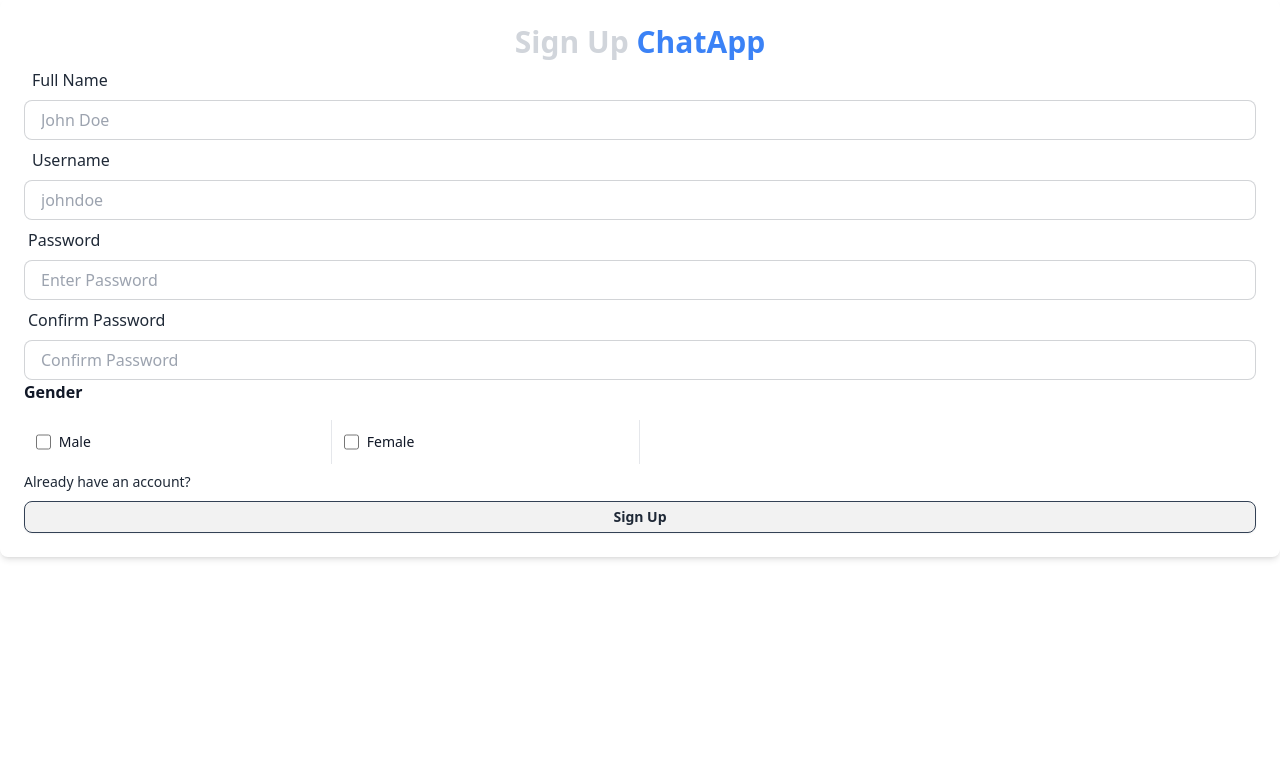
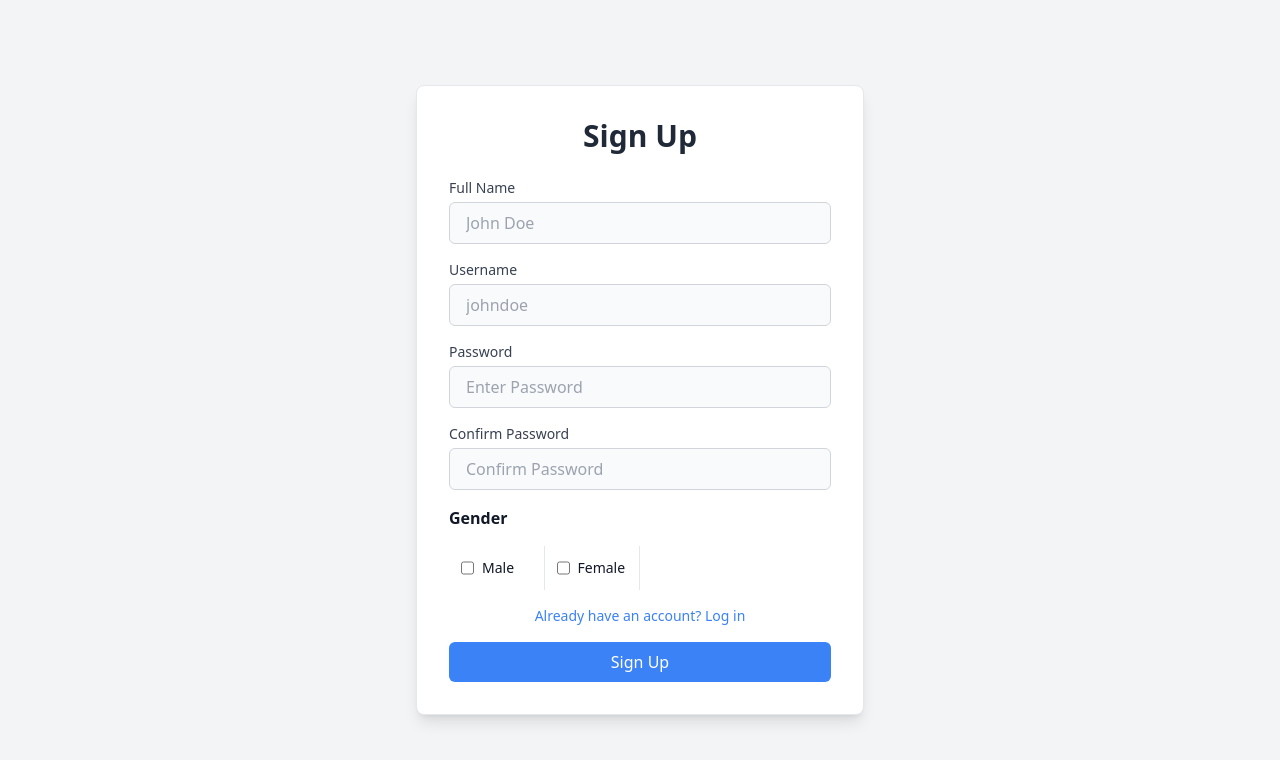
Before and after one commit to famnas321/chat-app, a React (Vite) app in the folder front-end/: page /signUp in a window 1280 px wide. Shown: the top 760 px of the page. Built offline with nearby package versions, Linux system fonts and the light colour scheme.

Commit message:
committed on 29.1.2025

```diff
--- a/front-end/src/Hooks/useLogout.js
+++ b/front-end/src/Hooks/useLogout.js
@@ -1,36 +1,32 @@
+import { useState } from "react";
+import { useAuthContext } from "../context/AuthContext";
+import toast from "react-hot-toast";
 
+const useLogout = () => {
+	const [loading, setLoading] = useState(false);
+	const { setAuthUser } = useAuthContext();
 
-import { useAuthContext } from "../context/AuthContext";
+	const logout = async () => {
+		setLoading(true);
+		try {
+			const res = await fetch("/api/auth/logout", {
+				method: "POST",
+				headers: { "Content-Type": "application/json" },
+			});
+			const data = await res.json();
+			if (data.error) {
+				throw new Error(data.error);
+			}
 
-export const useLogout = () => {
-  const { setAuthUser } = useAuthContext();
+			localStorage.removeItem("chat-user");
+			setAuthUser(null);
+		} catch (error) {
+			toast.error(error.message);
+		} finally {
+			setLoading(false);
+		}
+	};
 
-  const logout = () => {
-    localStorage.removeItem("token");
-    // localStorage.removeItem("authToken");
-
-    setAuthUser(null);
-  };
-
-  return { logout };
+	return { loading, logout };
 };
-
-
-
-
-
-
-
-
-
-
-
-
-// import { useAuthContext } from "../context/AuthContext"
-
-// const {setAuthUser}=useAuthContext()
-// export const useLogout=()=>{
-//     localStorage.removeItem("chat-user")
-//     setAuthUser(null)
-
-// }
+export default useLogout;
--- a/front-end/src/Hooks/useMessagesListen.js
+++ b/front-end/src/Hooks/useMessagesListen.js
@@ -9,8 +9,8 @@
 
   useEffect(()=>{
    socket?.on("newMessage",(newMessage)=>{
-    //  setMessages([...messages,newMessage])
-    setMessages((prevMessages) => [...prevMessages, newMessage]);
+     setMessages([...messages,newMessage])
+    // setMessages((prevMessage) => [...prevMessages, newMessage]);
 
    })
    return ()=>socket?.off("newMessage")
--- a/front-end/src/components/sidebar/Logout.jsx
+++ b/front-end/src/components/sidebar/Logout.jsx
@@ -1,23 +1,17 @@
-import React from 'react'
-import {BiLogOut} from "react-icons/bi"
-// import { useLogout } from '../../Hooks/useLogout'
-import { useNavigate } from 'react-router-dom'
-function Logout() {
-  // const {logout}= useLogout()
+import { BiLogOut } from "react-icons/bi";
+import useLogout from "../../Hooks/useLogout";
 
-  const navigate = useNavigate()
-  const logout = ()=>{
+const LogoutButton = () => {
+	const { loading, logout } = useLogout();
 
-    localStorage.removeItem("token")
-    navigate('/login')
-
-  }
-  return (
-    <div>
-     <BiLogOut className="w-6 h-6 text-white cursor-pointer "
-     onClick={logout}/>
-    </div>
-  )
-}
-
-export default Logout
+	return (
+		<div className='mt-auto'>
+			{!loading ? (
+				<BiLogOut className='w-6 h-6 text-white cursor-pointer' onClick={logout} />
+			) : (
+				<span className='loading loading-spinner'></span>
+			)}
+		</div>
+	);
+};
+export default LogoutButton;
--- a/front-end/src/pages/SignUp/SignUP.jsx
+++ b/front-end/src/pages/SignUp/SignUP.jsx
@@ -1,4 +1,3 @@
-
 import { Link } from "react-router-dom";
 import CheckBox from "./CheckBox";
 import { useState } from "react";
@@ -25,60 +24,52 @@
   };
 
   return (
-		<div className='flex flex-col items-center justify-center min-w-96 mx-auto'>
-			<div className='w-full p-6 rounded-lg shadow-md bg-gray-400 bg-clip-padding backdrop-filter backdrop-blur-lg bg-opacity-0'>
-				<h1 className='text-3xl font-semibold text-center text-gray-300'>
-					Sign Up <span className='text-blue-500'> ChatApp</span>
+    <div className="flex items-center justify-center min-h-screen bg-gray-100">
+      <div className="w-full max-w-md p-8 rounded-lg shadow-lg bg-white border border-gray-200">
+        <h1 className="text-3xl font-bold text-center text-gray-800 mb-6">
+          Sign Up
         </h1>
 
-				<form onSubmit={handleSubmit}>
+        <form onSubmit={handleSubmit} className="space-y-4">
           <div>
-						<label className='label p-2'>
-							<span className='text-base label-text'>Full Name</span>
-						</label>
+            <label className="block text-gray-700 text-sm font-medium">Full Name</label>
             <input
-							type='text'
-							placeholder='John Doe'
-							className='w-full input input-bordered  h-10'
+              type="text"
+              placeholder="John Doe"
+              className="w-full mt-1 px-4 py-2 rounded-md bg-gray-50 border border-gray-300 focus:ring-2 focus:ring-blue-500 focus:border-blue-500 outline-none"
               value={inputs.fullName}
               onChange={(e) => setInputs({ ...inputs, fullName: e.target.value })}
             />
           </div>
 
           <div>
-						<label className='label p-2 '>
-							<span className='text-base label-text'>Username</span>
-						</label>
+            <label className="block text-gray-700 text-sm font-medium">Username</label>
             <input
-							type='text'
-							placeholder='johndoe'
-							className='w-full input input-bordered h-10'
+              type="text"
+              placeholder="johndoe"
+              className="w-full mt-1 px-4 py-2 rounded-md bg-gray-50 border border-gray-300 focus:ring-2 focus:ring-blue-500 focus:border-blue-500 outline-none"
               value={inputs.userName}
               onChange={(e) => setInputs({ ...inputs, userName: e.target.value })}
             />
           </div>
 
           <div>
-						<label className='label'>
-							<span className='text-base label-text'>Password</span>
-						</label>
+            <label className="block text-gray-700 text-sm font-medium">Password</label>
             <input
-							type='password'
-							placeholder='Enter Password'
-							className='w-full input input-bordered h-10'
+              type="password"
+              placeholder="Enter Password"
+              className="w-full mt-1 px-4 py-2 rounded-md bg-gray-50 border border-gray-300 focus:ring-2 focus:ring-blue-500 focus:border-blue-500 outline-none"
               value={inputs.password}
               onChange={(e) => setInputs({ ...inputs, password: e.target.value })}
             />
           </div>
 
           <div>
-						<label className='label'>
-							<span className='text-base label-text'>Confirm Password</span>
-						</label>
+            <label className="block text-gray-700 text-sm font-medium">Confirm Password</label>
             <input
-							type='password'
-							placeholder='Confirm Password'
-							className='w-full input input-bordered h-10'
+              type="password"
+              placeholder="Confirm Password"
+              className="w-full mt-1 px-4 py-2 rounded-md bg-gray-50 border border-gray-300 focus:ring-2 focus:ring-blue-500 focus:border-blue-500 outline-none"
               value={inputs.confirmPassword}
               onChange={(e) => setInputs({ ...inputs, confirmPassword: e.target.value })}
             />
@@ -87,23 +78,25 @@
           <CheckBox onCheckboxChange={handleCheckboxChange} selectedGender={inputs.gender} />
 
           <Link
-						to={"/login"}
-						className='text-sm hover:underline hover:text-blue-600 mt-2 inline-block'
-						href='#'
+            to="/login"
+            className="block text-sm text-blue-500 hover:underline text-center mt-2"
           >
-						Already have an account?
+            Already have an account? Log in
           </Link>
 
-					<div>
-						<button className='btn btn-block btn-sm mt-2 border border-slate-700' disabled={loading}>
-							{loading ? <span className='loading loading-spinner'></span> : "Sign Up"}
+          <button
+            type="submit"
+            className="w-full py-2 mt-4 text-white bg-blue-500 hover:bg-blue-600 rounded-md font-medium flex justify-center items-center transition-all duration-300"
+            disabled={loading}
+          >
+            {loading ? <span className="loading loading-spinner"></span> : "Sign Up"}
           </button>
-					</div>
         </form>
       </div>
     </div>
   );
 };
+
 export default SignUp;
 
 // STARTER CODE FOR THE SIGNUP COMPONENT
--- a/front-end/src/pages/login/Login.jsx
+++ b/front-end/src/pages/login/Login.jsx
@@ -14,46 +14,85 @@
 	};
 
 	return (
-		<div className='flex flex-col items-center justify-center min-w-96 mx-auto'>
-			<div className='w-full p-6 rounded-lg shadow-md bg-gray-400 bg-clip-padding backdrop-filter backdrop-blur-lg bg-opacity-0'>
-				<h1 className='text-3xl font-semibold text-center text-gray-300'>
-					Login
-					<span className='text-blue-500'> ChatApp</span>
-				</h1>
+		<div className='flex items-center justify-center min-h-screen bg-gray-50'>
+			<div className='w-full max-w-md p-10 bg-white rounded-lg shadow-xl border border-gray-100'>
+				<div className='text-center'>
+					<h1 className='text-3xl font-bold text-gray-900 mb-2'>
+						Welcome Back
+					</h1>
+					<p className='text-sm text-gray-500 mb-8'>
+						Login to your account to continue
+					</p>
+				</div>
 
-				<form onSubmit={handleSubmit}>
+				<form onSubmit={handleSubmit} className='space-y-6'>
 					<div>
-						<label className='label p-2'>
-							<span className='text-base label-text'>Username</span>
+						<label className='block text-sm font-medium text-gray-700 mb-2'>
+							Username
 						</label>
 						<input
 							type='text'
 							placeholder='Enter username'
-							className='w-full input input-bordered h-10'
+							className='w-full px-4 py-2 border border-gray-200 rounded-md focus:outline-none focus:border-blue-500 focus:ring-1 focus:ring-blue-500'
 							value={username}
 							onChange={(e) => setUsername(e.target.value)}
 						/>
 					</div>
 
 					<div>
-						<label className='label'>
-							<span className='text-base label-text'>Password</span>
+						<label className='block text-sm font-medium text-gray-700 mb-2'>
+							Password
 						</label>
 						<input
 							type='password'
 							placeholder='Enter Password'
-							className='w-full input input-bordered h-10'
+							className='w-full px-4 py-2 border border-gray-200 rounded-md focus:outline-none focus:border-blue-500 focus:ring-1 focus:ring-blue-500'
 							value={password}
 							onChange={(e) => setPassword(e.target.value)}
 						/>
 					</div>
-					<Link to='/signup' className='text-sm  hover:underline hover:text-blue-600 mt-2 inline-block'>
-						{"Don't"} have an account?
-					</Link>
+
+					<div className='text-sm text-right'>
+						<Link
+							to='/signup'
+							className='text-blue-600 hover:text-blue-700 hover:underline'
+						>
+							{"Don't"} have an account? Sign up
+						</Link>
+					</div>
 
 					<div>
-						<button className='btn btn-block btn-sm mt-2' disabled={loading}>
-							{loading ? <span className='loading loading-spinner '></span> : "Login"}
+						<button
+							className='w-full px-4 py-2 text-white bg-blue-600 rounded-md hover:bg-blue-700 focus:outline-none focus:ring-2 focus:ring-blue-500 focus:ring-offset-2'
+							disabled={loading}
+						>
+							{loading ? (
+								<span className='flex items-center justify-center'>
+									<svg
+										className='w-5 h-5 mr-3 -ml-1 text-white animate-spin'
+										xmlns='http://www.w3.org/2000/svg'
+										fill='none'
+										viewBox='0 0 24 24'
+									>
+										<circle
+											className='opacity-25'
+											cx='12'
+											cy='12'
+											r='10'
+											stroke='currentColor'
+											strokeWidth='4'
+										></circle>
+										<path
+											className='opacity-75'
+											fill='currentColor'
+											d='M4 12a8 8 0 018-8V0C5.373 0 0 5.373 0 12h4zm2 5.291A7.962 7.962 0 014 12H0c0 3.042 1.135 5.824 3 7.938l3-2.647z'
+										></path>
+									</svg>
+									Logging in...
+								</span>
+							) : (
+								"Login"
+							)}
 						</button>
 					</div>
 				</form>
```
Also changed, not shown: 1 other file (tests, documents, lock files or other folders). Lines whose indentation alone changed are shown as unchanged.
